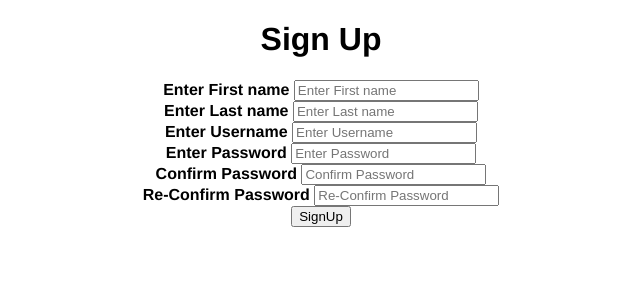
After one commit to shaileegala/Intrusion_detector, a Flask app: page /signup in a window 1280 px wide. The commit adds this page. Shown: the top 300 px of the page, without its empty margins (319-959 px from the left). Run offline with Flask 2, Linux system fonts and the light colour scheme.

Commit message:
Data passed from signup page

```diff
--- a/main.py
+++ b/main.py
@@ -15,7 +15,8 @@
 # [START gae_python37_render_template]
 import datetime
 
-from flask import Flask, render_template
+from flask import Flask, render_template, request
+from json import loads
 
 app = Flask(__name__)
 
@@ -32,10 +33,32 @@ def root():
     # return render_template('index.html', times=dummy_times)
     return render_template('index.html')
 
+
 @app.route('/login')
 def login():
-    print('helloooo')
     return render_template('Login.html')
+
+
+@app.route('/signup', methods=['GET'])
+def signUp():
+    # print("In get sign up")
+    return render_template('SignUp.html')
+
+@app.route('/signup', methods=['POST'])
+def signUpSubmit():
+    # print("In post sign up")
+    # print(request.data)
+    data = loads(request.data)
+    # print(data)
+    fName = data['fName']
+    # print("fname: " + fName)
+    lName = data['lName']
+    userName = data['userName']
+    password1 = data['password1']
+    password2 = data['password2']
+    password3 = data['password3']
+    return "yah!"
+
 
 if __name__ == '__main__':
     # This is used when running locally only. When deploying to Google App
--- a/static/script.js
+++ b/static/script.js
@@ -35,3 +35,27 @@ function myFunction() {
 function logIn() {
     document.location.href("/login");
 }
+
+function register() {
+    var fname = $('#fname')[0].value;
+    var lname = $('#lname')[0].value;
+    var username = $('#username')[0].value;
+    var password1 = $('#password1')[0].value;
+    var password2 = $('#password2')[0].value;
+    var password3 = $('#password3')[0].value;
+    // console.log(fname);
+    $.ajax({
+        type: "POST",
+        url: "/signup",
+        contentType: "application/json",
+        processData: false,
+        cache:false,
+        data: JSON.stringify({"fName": fname, "lName": lname, "userName": username, 'password1': password1, 'password2': password2, 'password3': password3}),
+        success: function (resp) {
+            alert("Success");
+        },
+        error: function (req, status, err) {
+            alert(err);
+        }
+    });
+}
--- /dev/null
+++ b/templates/SignUp.html
@@ -0,0 +1,36 @@
+<!DOCTYPE html>
+<html lang="en">
+<head>
+    <meta charset="UTF-8">
+    <title>Sign Up</title>
+    <script src="https://ajax.googleapis.com/ajax/libs/jquery/3.3.1/jquery.min.js"></script>
+    <script src="{{ url_for('static', filename='script.js') }}"></script>
+    <link type="text/css" rel="stylesheet" href="{{ url_for('static', filename='style.css') }}">
+</head>
+<body>
+<h1>Sign Up</h1>
+<div class="container">
+    {#    <form onsubmit="register()">#}
+    <label for="fname"><b>Enter First name</b></label>
+    <input type="text" placeholder="Enter First name" id="fname" required>
+    <br>
+    <label for="lname"><b>Enter Last name</b></label>
+    <input type="text" placeholder="Enter Last name" id="lname">
+    <br>
+    <label for="username"><b>Enter Username</b></label>
+    <input type="text" placeholder="Enter Username" id="username" required>
+    <br>
+    <label for="password1"><b>Enter Password</b></label>
+    <input type="password" placeholder="Enter Password" id="password1" required>
+    <br>
+    <label for="password2"><b>Confirm Password</b></label>
+    <input type="password" placeholder="Confirm Password" id="password2" required>
+    <br>
+    <label for="password3"><b>Re-Confirm Password</b></label>
+    <input type="password" placeholder="Re-Confirm Password" id="password3" required>
+    <br>
+    <input type="button" onclick="register()" value="SignUp"/>
+    {#    </form>#}
+</div>
+</body>
+</html>
--- a/templates/index.html
+++ b/templates/index.html
@@ -9,7 +9,7 @@
 <body>
 <h1>Intrusion Detection System</h1>
 <div class="container">
-    <input type="button" onclick="signUp()" value="Sign Up"/>
+    <a href="/signup"><input type="button" value="Sign Up"/></a>
     <a href="/login"><input type="button" value="Login"/></a>
 </div>
 </body>
```
